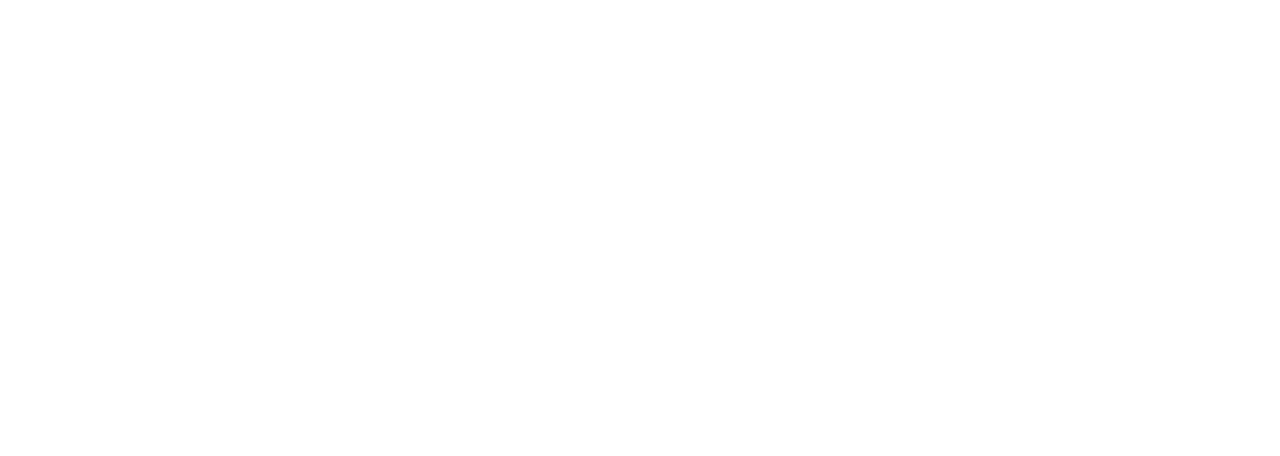
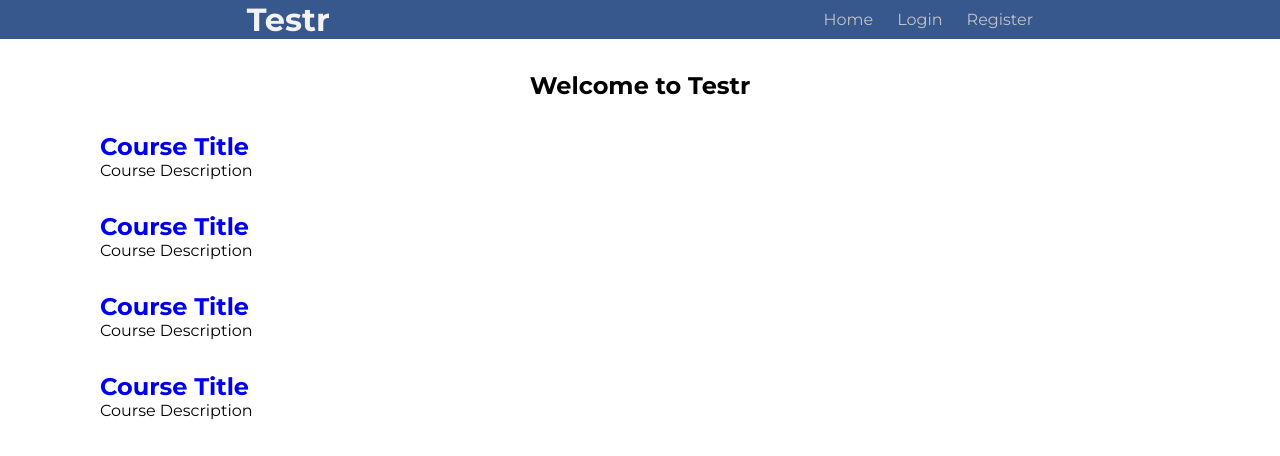
Before and after one commit to jcquadros/login-page-html-css, a plain HTML site: page index.html in a window 1280 px wide. Drawn offline with Linux system fonts and the light colour scheme.

Commit message:
index quase pronto

```diff
--- a/css/styles.css
+++ b/css/styles.css
@@ -1,15 +1,73 @@
 @import url('https://fonts.googleapis.com/css2?family=Montserrat:ital,wght@0,100..900;1,100..900&display=swap');
 
+/* Geral */
 * {
     margin: 0;
     padding: 0;
+    text-decoration: none;
 }
 
 body {
     font-family: 'Montserrat', sans-serif;
+    height: 100vh;
+}
+
+header{
+    background-color: #37588d;
+    display: flex;
+    flex-direction: row;
+    align-items: center;
+    justify-content: space-around;
+    padding:24;
+}
+
+header h1{
+    color: #f2f2f2;
+}
+
+nav{
+    display:flex;
+    gap: 24px;
+}
+
+nav a{
+    text-decoration: none;
+    color:#c2c2c2;
+}
+
+nav a:hover{
+    color:#f2f2f2;
+}
+
+.interface{
+    max-width: 1280px;
+    margin: 0 auto;
+    padding: 0 100px;
+}
+
+
+/*Index*/
+.site-top{
+    display: flex;
+    flex-direction: column;
+    align-items: center;
+    margin: 32px 0px;
+}
+
+.courses{
+    display: flex;
+    flex-direction: column;
+    width:100%;
+    gap: 32px;
+    margin-bottom: 32px;
+}
+
+.course{
 
 }
 
+
+/* Login Page */
 .login-container {
     display: flex;
     justify-content: center;
@@ -18,7 +76,6 @@ body {
     background-image: linear-gradient( 136deg,rgb(149,153,226) 0%,rgb(139,198,236) 100%);
 }
 
-/* Login Page */
 .login-box {
     max-width: 400px;
     width: 100%;
@@ -189,22 +246,3 @@ body {
 .register-box .login-link a:hover {
     text-decoration: underline;
 }
-
-/* Home Page */
-.main-content {
-    display: flex;
-    flex-direction: column;
-    justify-content: center;
-    align-items: center;
-    background-color: #f2f2f2;
-}
-
-.courses {
-    display: flex;
-    flex-direction: row;
-    flex-wrap: wrap;
-    justify-content: center;
-    align-items: center;
-    gap: 4rem;
-    width: 75%;
-}
--- a/index.html
+++ b/index.html
@@ -0,0 +1,53 @@
+<!DOCTYPE html>
+<html lang="pt-BR">
+<head>
+    <meta charset="UTF-8">
+    <meta name="viewport" content="width=device-width, initial-scale=1.0">
+    <link rel="stylesheet" href="css/styles.css">
+    <title>Testr</title>
+</head>
+<body>
+    <header>
+        <h1>Testr</h1>
+        <nav>
+            <a href="index.html">Home</a>
+            <a href="login.html">Login</a>
+            <a href="register.html">Register</a>
+        </nav>
+    </header>
+
+    <main>
+        <section>
+            <div class="interface">
+                <div class="site-top">
+                    <h1 style="font: size 56px;px;">Welcome to Testr</h1>
+                </div>
+            </div>
+        </section>
+
+        <section>
+            <div class=interface>
+                <div class="courses">
+                    <div class="course">
+                        <a href="#"><h2>Course Title</h2></a>
+                        <p>Course Description</p>
+                    </div>
+                    <div class="course">
+                        <a href="#"><h2>Course Title</h2></a>
+                        <p>Course Description</p>
+                    </div>
+                    <div class="course">
+                        <a href="#"><h2>Course Title</h2></a>
+                        <p>Course Description</p>
+                    </div>
+                    <div class="course">
+                        <a href="#"><h2>Course Title</h2></a>
+                        <p>Course Description</p>
+                    </div>
+                </div>
+            </div>
+        </section>
+    </main>
+
+</body>
+</html>
```
